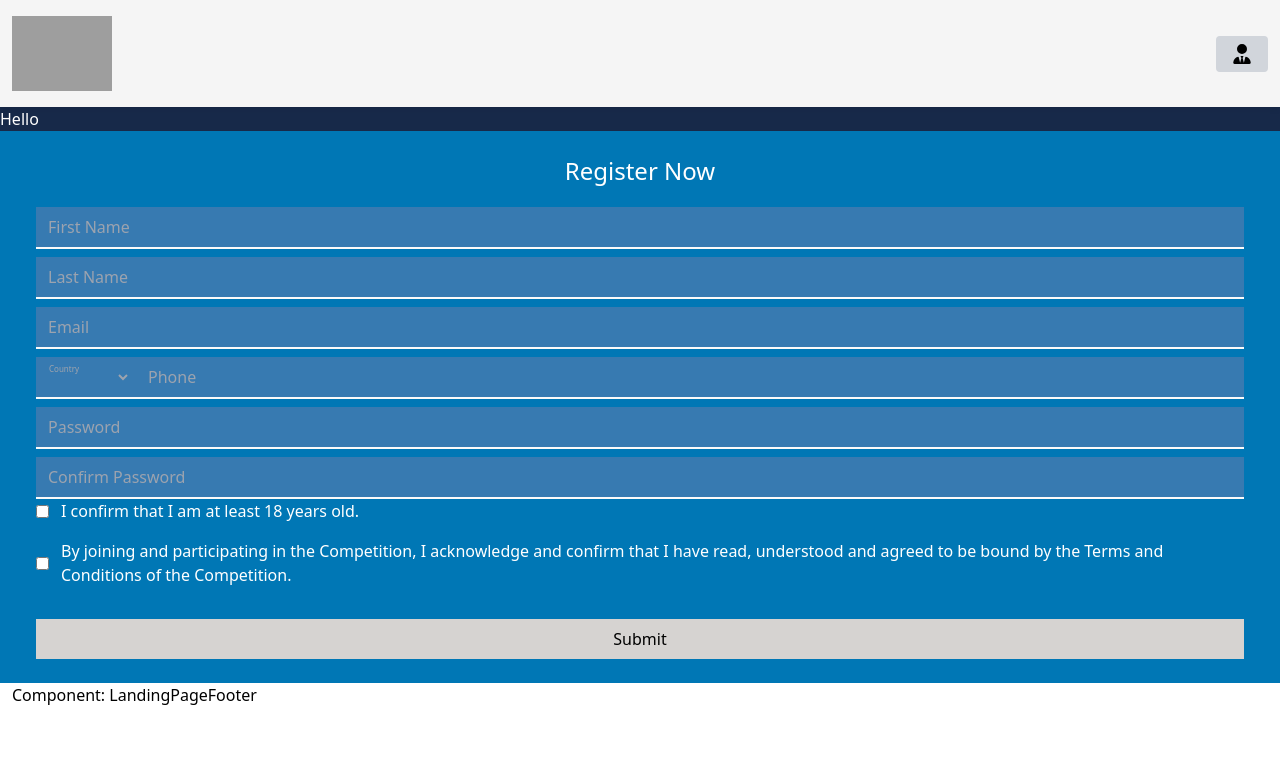
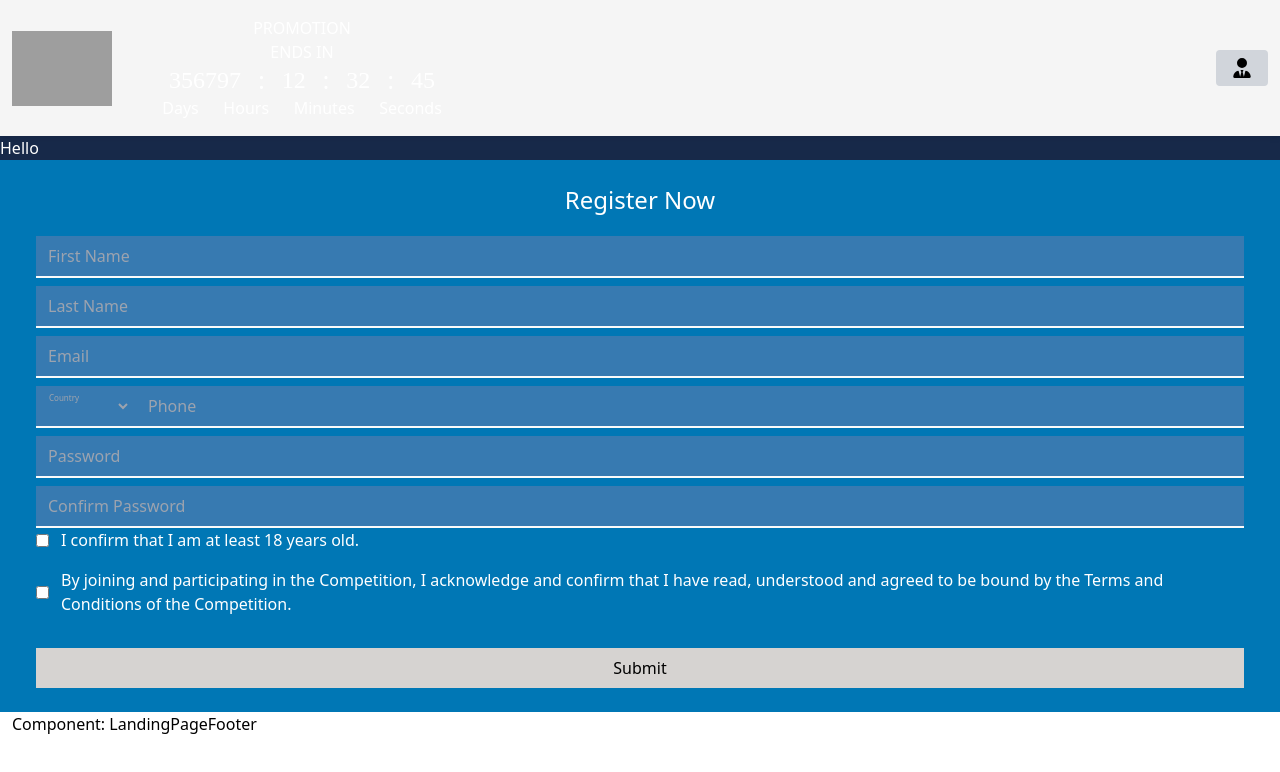
Before and after one commit to meisacoder/nuxtjs-ssr-demo-001, a Nuxt app: page / in a window 1280 px wide. Shown: the top 772 px of the page. Built offline with nearby package versions, Linux system fonts and the light colour scheme; grey boxes are pictures that could not be loaded.

Commit message:
Add CountDownTimer.

```diff
--- a/components/LandingPageHeader.vue
+++ b/components/LandingPageHeader.vue
@@ -1,7 +1,10 @@
 <script lang="ts" setup>
 import { storeToRefs } from 'pinia'; // import storeToRefs helper hook from pinia
 import { useAuthStore } from '~/store/my-auth'; // import the auth store we just created
+import { useMyGlobalObject } from '~/composables/myglobalobject'
+import { type MyCustomGlobalObject } from '~/types/types';
 
+// Router
 const router = useRouter();
 
 const { logUserOut } = useAuthStore(); // use authenticateUser action from  auth store
@@ -11,6 +14,27 @@ const logout = () => {
   logUserOut();
   router.push('/login');
 };
+
+// // Props
+// const props = defineProps({
+//     windowWidth: {
+//         type: Number,
+//         default: 640
+//     }
+// })
+
+// // Exports
+// const computedWindowWidth = computed(() => props.windowWidth)
+
+const myGlobalObject = useMyGlobalObject();
+
+const computedWindowWidth = computed(()=> myGlobalObject.windowWidth.value);
+
+watch(myGlobalObject.windowWidth, ()=> {
+  console.log(myGlobalObject.windowWidth.value)
+  console.log(computedWindowWidth.value)
+})
+
 </script>
 
 <template>
@@ -20,26 +44,38 @@ const logout = () => {
 
     <!-- Here add a container -->
     <div class="lg:container mx-auto flex w-full flex-wrap items-center justify-between px-3">
-      <img src="~/assets/images/logo-white.png" class="w-[100px]"/>
+      <img src="~/assets/images/logo-white.png" class="w-[100px]" />
+      <div class="ml-10" v-if="computedWindowWidth.valueOf() >= 640">
+        <div class="text-center text-white">
+          <p>PROMOTION</p>
+          <p>ENDS IN</p>
+        </div>
+        <CountDownTimer />
+      </div>
       <div class="dropdown inline-block relative ml-auto">
         <button class="bg-gray-300 text-gray-700 font-semibold py-2 px-4 rounded inline-flex items-center">
           <span class="m-auto">
             <svg xmlns="http://www.w3.org/2000/svg" viewBox="0 0 448 512" width="20px" height="20px">
               <!-- Font Awesome Free 6.5.1 by @fontawesome - https://fontawesome.com License - https://fontawesome.com/license/free Copyright 2024 Fonticons, Inc. -->
-              <path d="M96 128a128 128 0 1 0 256 0A128 128 0 1 0 96 128zm94.5 200.2l18.6 31L175.8 483.1l-36-146.9c-2-8.1-9.8-13.4-17.9-11.3C51.9 342.4 0 405.8 0 481.3c0 17 13.8 30.7 30.7 30.7H162.5c0 0 0 0 .1 0H168 280h5.5c0 0 0 0 .1 0H417.3c17 0 30.7-13.8 30.7-30.7c0-75.5-51.9-138.9-121.9-156.4c-8.1-2-15.9 3.3-17.9 11.3l-36 146.9L238.9 359.2l18.6-31c6.4-10.7-1.3-24.2-13.7-24.2H224 204.3c-12.4 0-20.1 13.6-13.7 24.2z"/>
+              <path
+                d="M96 128a128 128 0 1 0 256 0A128 128 0 1 0 96 128zm94.5 200.2l18.6 31L175.8 483.1l-36-146.9c-2-8.1-9.8-13.4-17.9-11.3C51.9 342.4 0 405.8 0 481.3c0 17 13.8 30.7 30.7 30.7H162.5c0 0 0 0 .1 0H168 280h5.5c0 0 0 0 .1 0H417.3c17 0 30.7-13.8 30.7-30.7c0-75.5-51.9-138.9-121.9-156.4c-8.1-2-15.9 3.3-17.9 11.3l-36 146.9L238.9 359.2l18.6-31c6.4-10.7-1.3-24.2-13.7-24.2H224 204.3c-12.4 0-20.1 13.6-13.7 24.2z" />
             </svg>
           </span>
         </button>
         <ul class="dropdown-menu absolute hidden text-gray-700 pt-1">
           <!--rounded-b-->
-          <li><nuxt-link to="/" class="w-full bg-gray-200 hover:bg-gray-400 py-2 px-4 block whitespace-no-wrap">Home</nuxt-link></li>
-          <li><nuxt-link to="/about" class="w-full bg-gray-200 hover:bg-gray-400 py-2 px-4 block whitespace-no-wrap">About</nuxt-link></li>
+          <li><nuxt-link to="/"
+              class="w-full bg-gray-200 hover:bg-gray-400 py-2 px-4 block whitespace-no-wrap">Home</nuxt-link></li>
+          <li><nuxt-link to="/about"
+              class="w-full bg-gray-200 hover:bg-gray-400 py-2 px-4 block whitespace-no-wrap">About</nuxt-link></li>
           <!-- class="loginBtn  -->
-          <li v-if="!authenticated" class="w-full  bg-gray-200 hover:bg-gray-400 py-2 px-4 block whitespace-no-wrap" style="float: right">
+          <li v-if="!authenticated" class="w-full  bg-gray-200 hover:bg-gray-400 py-2 px-4 block whitespace-no-wrap"
+            style="float: right">
             <nuxt-link to="/login">Login</nuxt-link>
           </li>
           <!-- class="loginBtn  -->
-          <li v-if="authenticated" class="w-full  bg-gray-200 hover:bg-gray-400 py-2 px-4 block whitespace-no-wrap" style="float: right">
+          <li v-if="authenticated" class="w-full  bg-gray-200 hover:bg-gray-400 py-2 px-4 block whitespace-no-wrap"
+            style="float: right">
             <nuxt-link @click="logout">Logout</nuxt-link>
           </li>
         </ul>
@@ -51,8 +87,6 @@ const logout = () => {
   </nav>
 </template>
 
-<style scoped>
-.dropdown:hover .dropdown-menu {
+<style scoped>.dropdown:hover .dropdown-menu {
   display: block;
-}
-</style>
+}</style>
```
